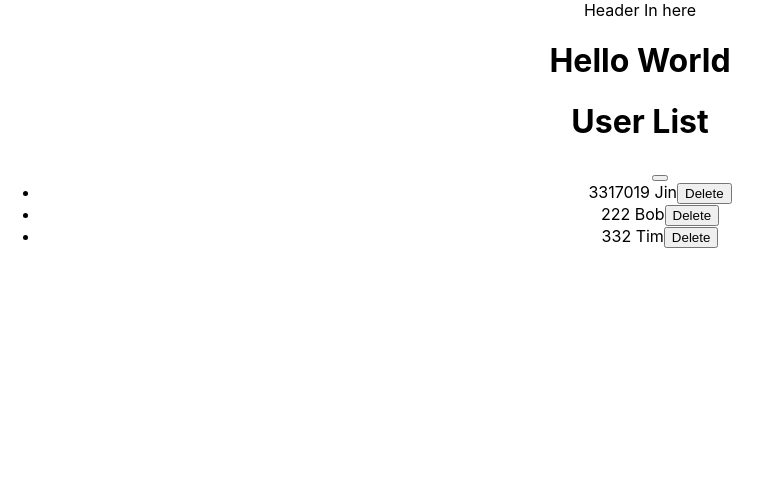
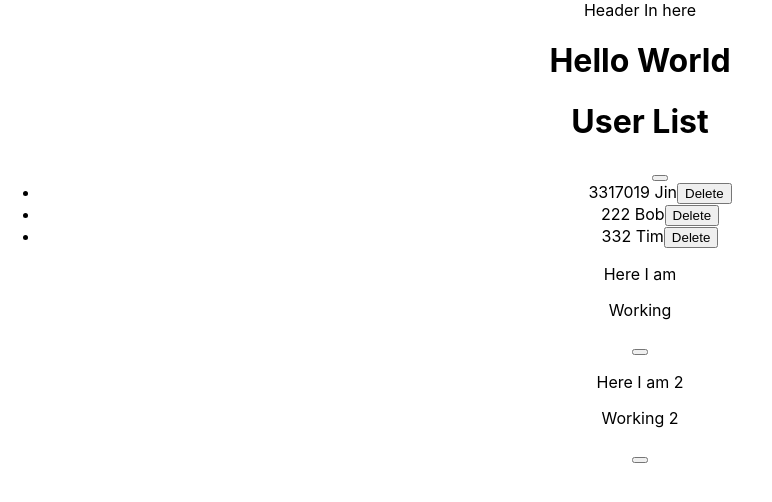
Before and after one commit to JinChongIT/taskmate, a React (Create React App) app: page / in a window 1280 px wide. Shown: the top 502 px of the page, without its empty margins (0-772 px from the left). Built offline with nearby package versions, Linux system fonts and the light colour scheme.

Commit message:
Props.Children

```diff
--- /dev/null
+++ b/src/components/BoxCard.js
@@ -0,0 +1,27 @@
+import React, { useState } from 'react'
+
+export const BoxCard = ({children}) => {
+
+    const [visabilityCard, setVisability] = useState(true)
+    let card = ""; //SELF NOTE: Why not use css show hide div as opposed to this?? https://www.reddit.com/r/reactjs/comments/b0kdkm/toggling_visibility_of_element_vs_conditional/
+
+
+    function handleVisability() {
+        if(visabilityCard) {
+            setVisability(false);
+          } else {
+            setVisability(true);
+          }
+    }
+
+    if(visabilityCard) {
+        card = <div>{children}</div>
+    }
+
+  return (
+    <div>
+        {card}
+       <button onClick={() => handleVisability()}></button>
+    </div>
+  )
+}
--- a/src/components/TaskList.js
+++ b/src/components/TaskList.js
@@ -1,5 +1,6 @@
 import React, { useState } from 'react'
 import { Task } from './Task';
+import { BoxCard } from './BoxCard';
 
 
 export const TaskList = () => {
@@ -38,6 +39,14 @@ export const TaskList = () => {
             dspUserList
         }
         </ul>
+        <BoxCard>
+          <p>Here I am</p>
+          <p>Working</p>
+        </BoxCard>
+        <BoxCard>
+          <p>Here I am 2</p>
+          <p>Working 2</p>
+        </BoxCard>
     </div>
   )
 }
```
